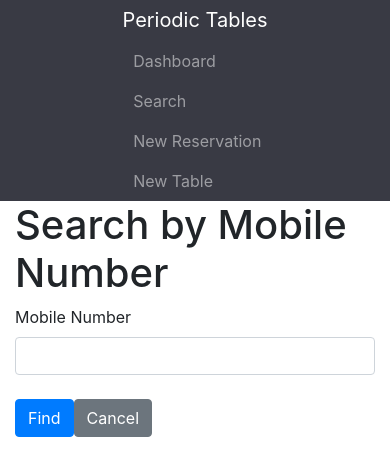
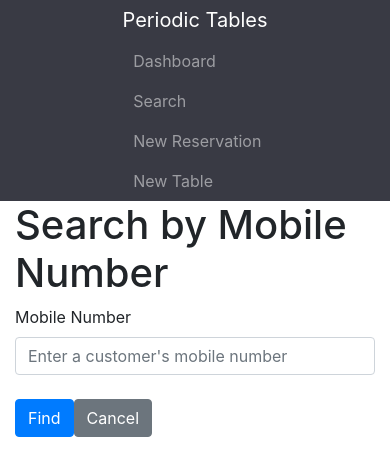
Before and after one commit to matthewpicot/restaurant-reservation, a React (Create React App) app in the folder front-end/: page /search in a window 390 px wide. Shown: the top 476 px of the page. Built offline with nearby package versions, Linux system fonts and the light colour scheme; no server answers; a web font is replaced by a local one.

Commit message:
changed mobile number to only accept numbers and seeded tables

```diff
--- a/front-end/src/reservations/ReservationForm.js
+++ b/front-end/src/reservations/ReservationForm.js
@@ -34,7 +34,7 @@ function ReservationForm({ formData, changeHandler, submitHandler }) {
         <label htmlFor="mobile_number">
           Mobile Number:
           <input className="form-control"
-            type="tel"
+            type="number"
             name="mobile_number"
             id="mobile_number"
             value={formData.mobile_number}
--- a/front-end/src/search/SearchForm.js
+++ b/front-end/src/search/SearchForm.js
@@ -10,7 +10,7 @@ function SearchForm({ changeHandler, formData, submitHandler }) {
         <label htmlFor="mobile_number">Mobile Number</label>
         <div>
           <input className="form-control"
-            type="text"
+            type="number"
             name="mobile_number"
             id="mobile_number"
             placeholder="Enter a customer's mobile number"
```
